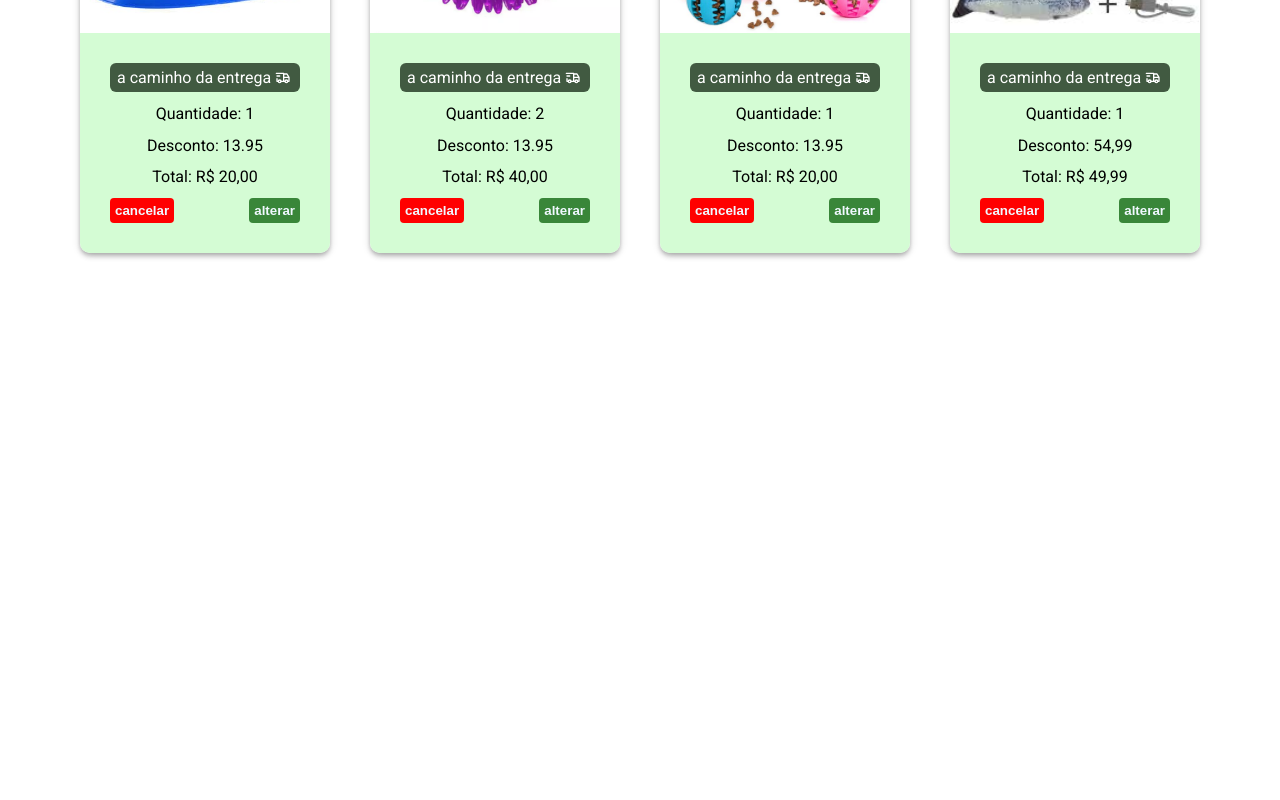
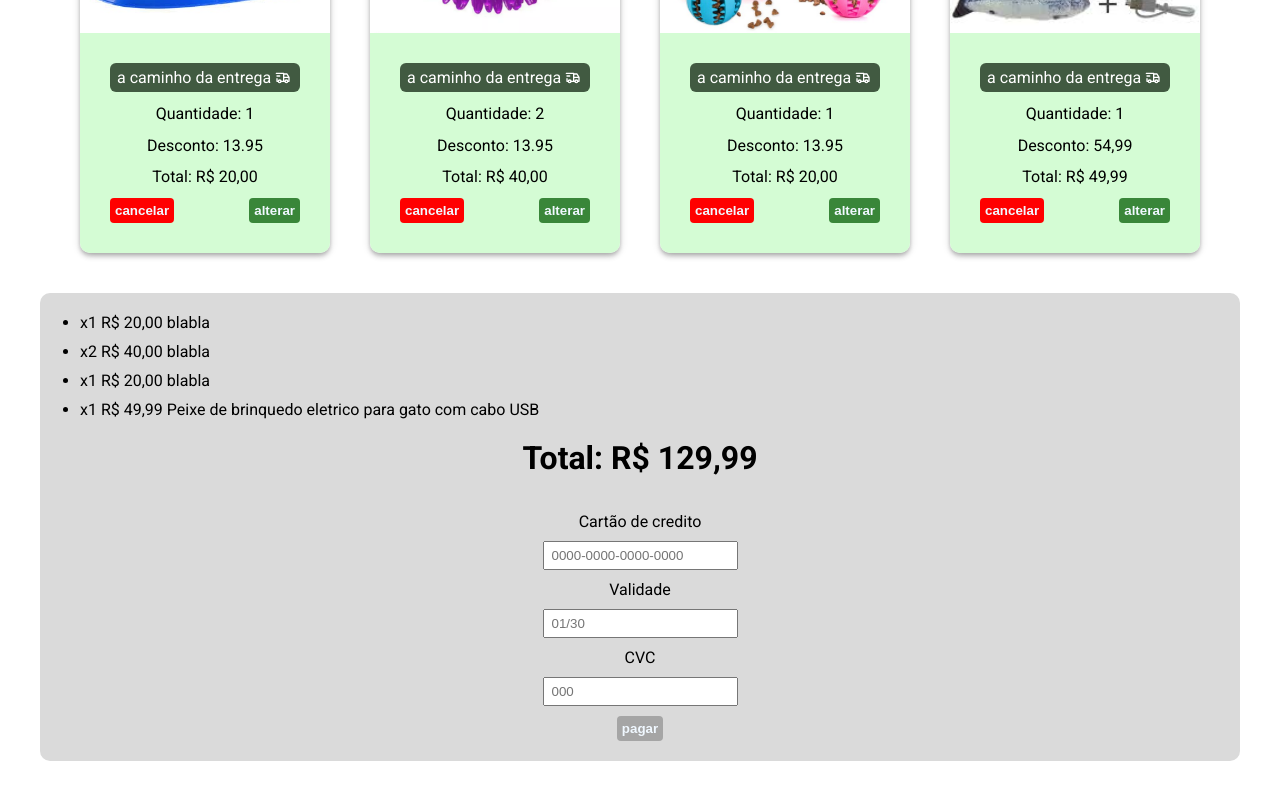
Before and after one commit to CarlosEduardoBotero/toti-petshop-final-project, a React (Create React App) app: page /cart in a window 1280 px wide. Shown: the part 340-1140 px from the top of the page. Before the commit the page ends 800 px from the top, so only its background shows below. Built offline with nearby package versions, Linux system fonts and the light colour scheme; data requests are answered from the project's data file.

Commit message:
Added form

```diff
--- a/src/pages/SeusPedidos/SeusPedidos.css
+++ b/src/pages/SeusPedidos/SeusPedidos.css
@@ -13,4 +13,33 @@
   justify-content: center;
   flex-wrap: wrap;
   gap: 40px;
+  margin-bottom: 40px;
 }
+
+.seus-pedidos-payment-ul {
+  display: flex;
+  flex-direction: column;
+  gap: 10px;
+  margin-left: 20px;
+}
+
+.seus-pedidos-payment {
+  background-color: rgb(218, 218, 218);
+  width: 100%;
+  border-radius: 10px;
+  padding: 20px;
+  display: flex;
+  flex-direction: column;
+  gap: 20px;
+}
+
+.seus-pedidos-form {
+  display: flex;
+  flex-direction: column;
+  gap: 10px;
+  align-items: center;
+}
+
+.seus-pedidos-form input {
+  padding: 5px 7px;
+}
--- a/src/pages/SeusPedidos/SeusPedidos.jsx
+++ b/src/pages/SeusPedidos/SeusPedidos.jsx
@@ -2,9 +2,25 @@ import { useState, useEffect } from "react";
 import SeusPedidosCard from "./SeusPedidosCard";
 import "./SeusPedidos.css";
 import { toast } from "react-toastify";
+import { useNavigate } from "react-router-dom";
 
 const SeusPedidos = () => {
   const [cartData, setCartData] = useState([]);
+  const [creditCard, setCreditCard] = useState("");
+  const [CVCvalue, setCVC] = useState("");
+  const [valid, setValid] = useState("");
+
+  const navigate = useNavigate();
+
+  const validateForm =
+    creditCard.length === 19 && CVCvalue.length === 3 && valid.length === 5;
+
+  const formatBrasilCurrency = (value) =>
+    new Intl.NumberFormat("pt-BR", {
+      style: "currency",
+      currency: "BRL",
+    }).format(value);
+
   const getData = async () => {
     try {
       const response = await fetch("http://localhost:3001/cart");
@@ -31,13 +47,87 @@ const SeusPedidos = () => {
     } catch (error) {}
   };
 
+  const deleteAllCart = async (id) => {
+    try {
+      fetch(`http://localhost:3001/cart/${id}`, {
+        method: "DELETE",
+      });
+    } catch (error) {}
+  };
+
+  const postPayment = async ({ valid, creditCard, CVCvalue }) => {
+    try {
+      await toast.promise(
+        fetch(`http://localhost:3001/payment`, {
+          method: "post",
+          headers: {
+            Accept: "application/json, text/plain, */*",
+            "Content-Type": "application/json",
+          },
+          body: JSON.stringify({
+            creditCard,
+            valid,
+            CVCvalue,
+          }),
+        }),
+        {
+          pending: "Comprando",
+          success: "compra bem sucedida",
+          error: "Ocurreu um erro",
+        }
+      );
+      navigate("/adote-me");
+      const ids = cartData.map((item) => item.id);
+      ids.forEach((id) => deleteAllCart(id));
+    } catch (error) {
+      console.log(error);
+    }
+  };
+
+  const onChangeCreditCard = (e) => {
+    const { value } = e.target;
+
+    if (/\d{16}/.test(value.split("-").join(""))) {
+      setCreditCard(value.split("-").join("").match(/\d{4}/g).join("-"));
+      return;
+    }
+    setCreditCard(value);
+  };
+
+  const onChangeCVC = (e) => {
+    const { value } = e.target;
+
+    console.log(value);
+    if (/\d{4}/.test(value)) return;
+
+    setCVC(value);
+  };
+
+  const onChangeValid = (e) => {
+    const { value } = e.target;
+
+    if (/\d{4}/.test(value.split("/").join(""))) {
+      setValid(value.split("/").join("").match(/\d{2}/g).join("/"));
+      return;
+    }
+    setValid(value);
+  };
+
+  const onSubmit = (e) => {
+    e.preventDefault();
+    postPayment({ valid, CVCvalue, creditCard });
+    setCVC("");
+    setCreditCard("");
+    setValid("");
+  };
+
   useEffect(() => {
     getData();
   }, []);
+
   return (
     <div className="seus-pedidos-container">
       <h1>Seus Pedidos</h1>
-
       <div className="seus-pedidos-card-container">
         {cartData &&
           cartData.map((product) => (
@@ -53,8 +143,49 @@ const SeusPedidos = () => {
               buttonText="cancelar"
               quantidade={product.quantidade}
               onDeleteProduct={() => deleteProduct(product.id)}
+              setCartData={setCartData}
             />
           ))}
+      </div>
+
+      <div className="seus-pedidos-payment">
+        <ul className="seus-pedidos-payment-ul">
+          {cartData &&
+            cartData.map((product) => (
+              <li key={product.id}>
+                x{product.quantidade}
+                {"  "}
+                {formatBrasilCurrency(+product.quantidade * +product.preco)}
+                {"  "}
+                {product.descrição}
+              </li>
+            ))}
+        </ul>
+        <h1>
+          Total:{" "}
+          {cartData &&
+            formatBrasilCurrency(
+              cartData.reduce(
+                (acc, item) => acc + +item.preco * +item.quantidade,
+                0
+              )
+            )}
+        </h1>
+        <form className="seus-pedidos-form" onSubmit={onSubmit}>
+          <label htmlFor="Cartão de credito">Cartão de credito</label>
+          <input
+            placeholder="0000-0000-0000-0000"
+            onChange={onChangeCreditCard}
+            value={creditCard}
+          />
+          <label htmlFor="Cartão de credito">Validade</label>
+          <input placeholder="01/30" onChange={onChangeValid} value={valid} />
+          <label htmlFor="Cartão de credito">CVC</label>
+          <input placeholder="000" onChange={onChangeCVC} value={CVCvalue} />
+          <button className="seus-pedidos-card-button" disabled={!validateForm}>
+            pagar
+          </button>
+        </form>
       </div>
     </div>
   );
--- a/src/pages/SeusPedidos/SeusPedidosCard.jsx
+++ b/src/pages/SeusPedidos/SeusPedidosCard.jsx
@@ -14,6 +14,7 @@ const SeusPedidosCard = ({
   codigo,
   id,
   onDeleteProduct,
+  setCartData,
 }) => {
   const [openCancelationModal, setOpenCancelationModal] = useState(false);
   const [openModifyProductModal, setOpenModifyProductModal] = useState(false);
@@ -58,6 +59,11 @@ const SeusPedidosCard = ({
         }
       );
       setQuantity(value);
+      setCartData((prev) =>
+        prev.map((item) =>
+          item.id === id ? { ...item, quantidade: value } : item
+        )
+      );
     } catch (error) {
       console.log(error);
     } finally {
```
